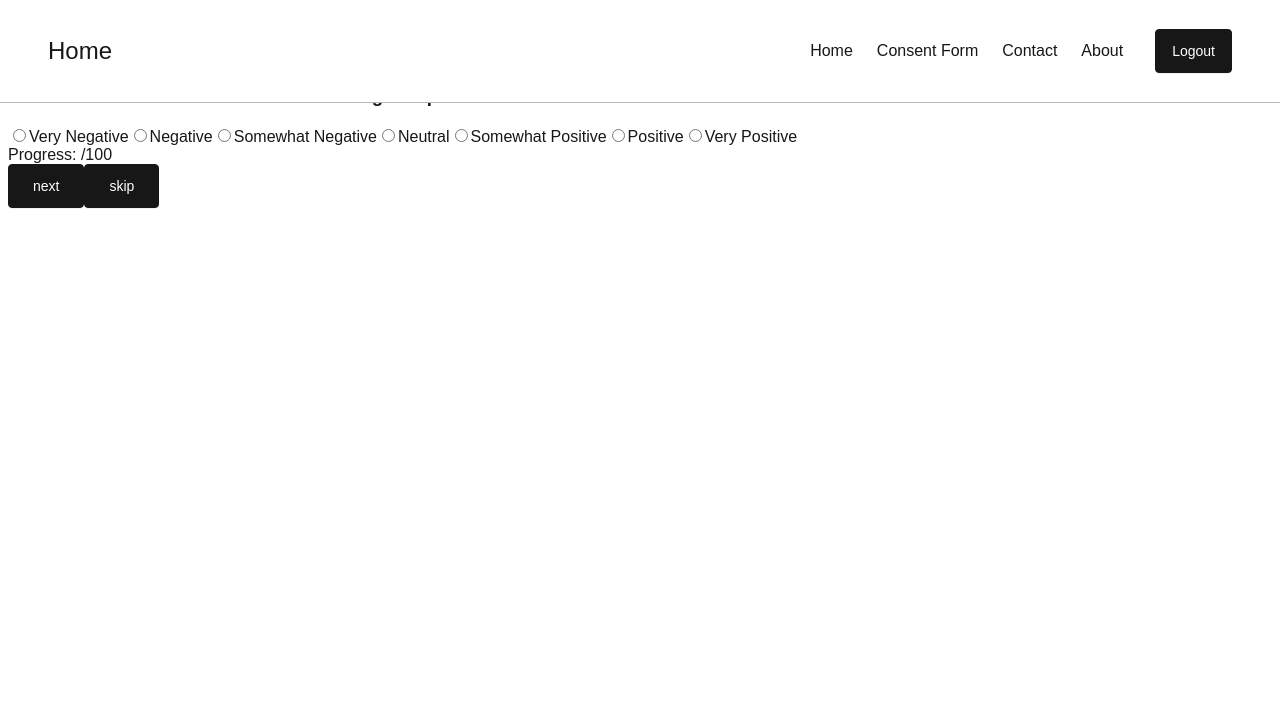
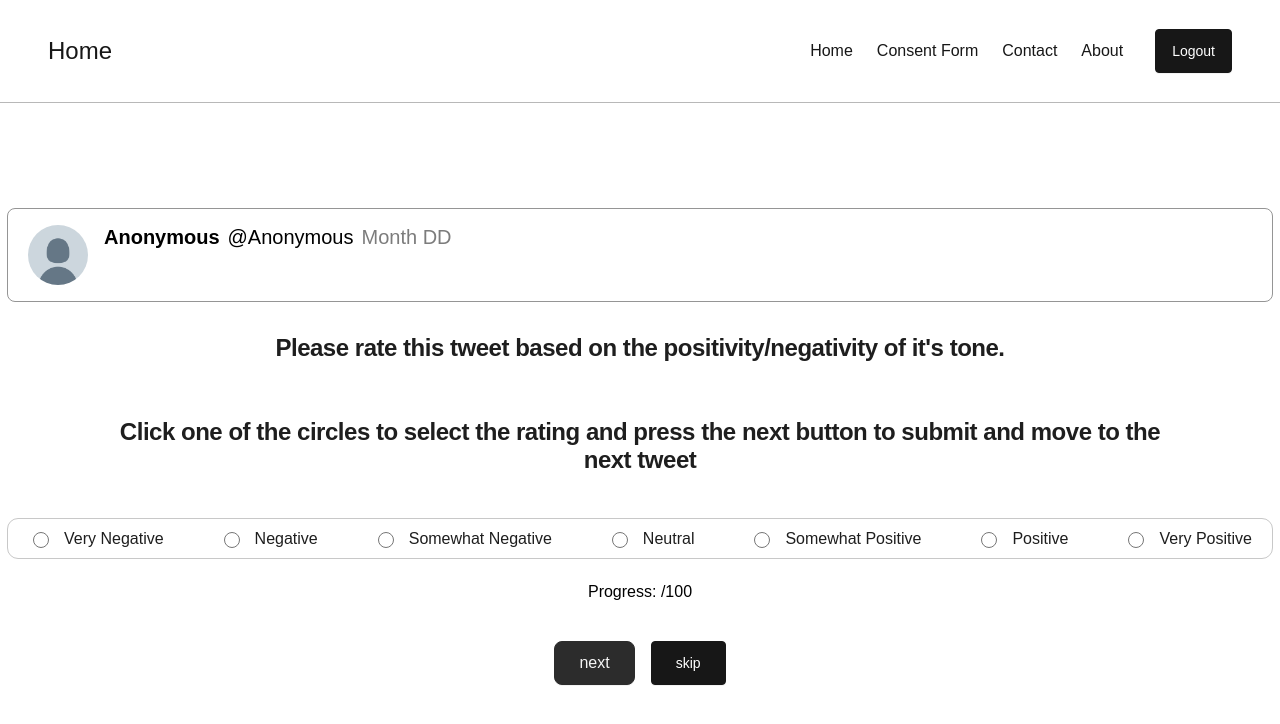
Before and after one commit to Vraiz/AnnotationApp, a Next.js app: page /annotate in a window 1280 px wide. Shown: the top 724 px of the page. Built offline with nearby package versions, Linux system fonts and the light colour scheme; no server answers; the database is empty; sample sign-in values are in the browser's storage.

Commit message:
feat: annotation-page css is added

```diff
--- a/app/annotate/annotate.css
+++ b/app/annotate/annotate.css
@@ -0,0 +1,144 @@
+.annotation-page {
+    display: flex;
+    flex-direction: column;
+    align-items: center;
+    background: white;
+    height: 100vh;
+    color: #1e1e1e;
+    padding: 40px 20px;
+    box-sizing: border-box;
+}
+
+.annotation-card {
+    display: flex;
+    align-items: flex-start;
+    gap: 16px;
+    border: 1px solid #959595;
+    border-radius: 8px;
+    padding: 16px 20px;
+    max-width: 1280px;
+    width: 100%;
+    background: white;
+    position: relative;
+    margin-top: 20vh;
+}
+
+.annotation-avatar {
+    width: 60px;
+    height: 60px;
+    flex-shrink: 0;
+    border-radius: 50%;
+    background: url('/Twitter_default_profile_400x400.png') center/cover no-repeat;
+}
+
+.annotation-content {
+    display: flex;
+    flex-direction: column;
+    gap: 8px;
+    flex: 1;
+}
+
+.annotation-header {
+    display: flex;
+    flex-wrap: wrap;
+    align-items: center;
+    gap: 8px;
+    font-size: 20px;
+    line-height: 1.2;
+}
+
+.annotation-name {
+    font-weight: 600;
+    color: black;
+}
+
+.annotation-handle {
+    color: black;
+}
+
+.annotation-date {
+    color: #7c7c7c;
+}
+
+#tweetholder{
+    font-size: 20px;
+    line-height: 1.4;
+    color: black;
+}
+
+.annotation-page h3{
+    margin-top: 32px;
+    font-size: 24px;
+    font-weight: 600;
+    letter-spacing: -0.02em;
+    text-align: center;
+    max-width: 1080px;
+}
+
+.annotation-rating {
+    display: flex;
+    justify-content: space-between;
+    flex-wrap: wrap;
+    gap: 20px;
+    border: 1px solid #c8c8c8;
+    border-radius: 11px;
+    padding: 10px 20px;
+    margin-top: 20px;
+    max-width: 1280px;
+    width: 100%;
+}
+
+.rating-option {
+    display: flex;
+    align-items: center;
+    gap: 12px;
+    font-size: 16px;
+    cursor: pointer;
+}
+
+.rating-option input{
+    width: 16px;
+    height: 16px;
+    accent-color: #1e1e1e;
+}
+
+.annotation-progress {
+    margin-top: 24px;
+    text-align: center;
+    font-size: 16px;
+    color: black;
+}
+
+.annotation-buttons {
+    display: flex;
+    justify-content: center;
+    gap: 16px;
+    margin-top: 40px;
+}
+
+.annotation-btn {
+    display: flex;
+    align-items: center;
+    justify-content: center;
+    padding: 12px 24px;
+    font-size: 16px;
+    border-radius: 8px;
+    border: 1px solid #a3a3a3;
+    cursor: pointer;
+    transition: background 0.2s, color 0.2s;
+}
+
+.annotation-btn--secondary {
+    background: transparent;
+    color: #303030;
+}
+
+.annotation-btn--primary {
+    background: #2c2c2c;
+    border-color: #2c2c2c;
+    color: #f5f5f5;
+}
+
+.annotation-btn:hover {
+    opacity: 0.8
+}
--- a/app/annotate/page.tsx
+++ b/app/annotate/page.tsx
@@ -4,6 +4,7 @@ import Image from "next/image";
 import react, { useState, useEffect } from 'react'
 import { useRouter } from "next/navigation";
 import { skip } from "node:test";
+import "./annotate.css";
 
 const AnnotationPage = () => {
     const router = useRouter();
@@ -84,7 +85,7 @@ const AnnotationPage = () => {
     }
 
     return (
-        <div id='quiz_main'>
+        <div className='annotation-page'>
             <div className = "annotation-card">
                 <div className = "annotation-avatar"></div>
                 <div className = "annotation-content">
```
Also changed, not shown: public/Twitter_default_profile_400x400.png (added). Lines whose indentation alone changed are shown as unchanged.
